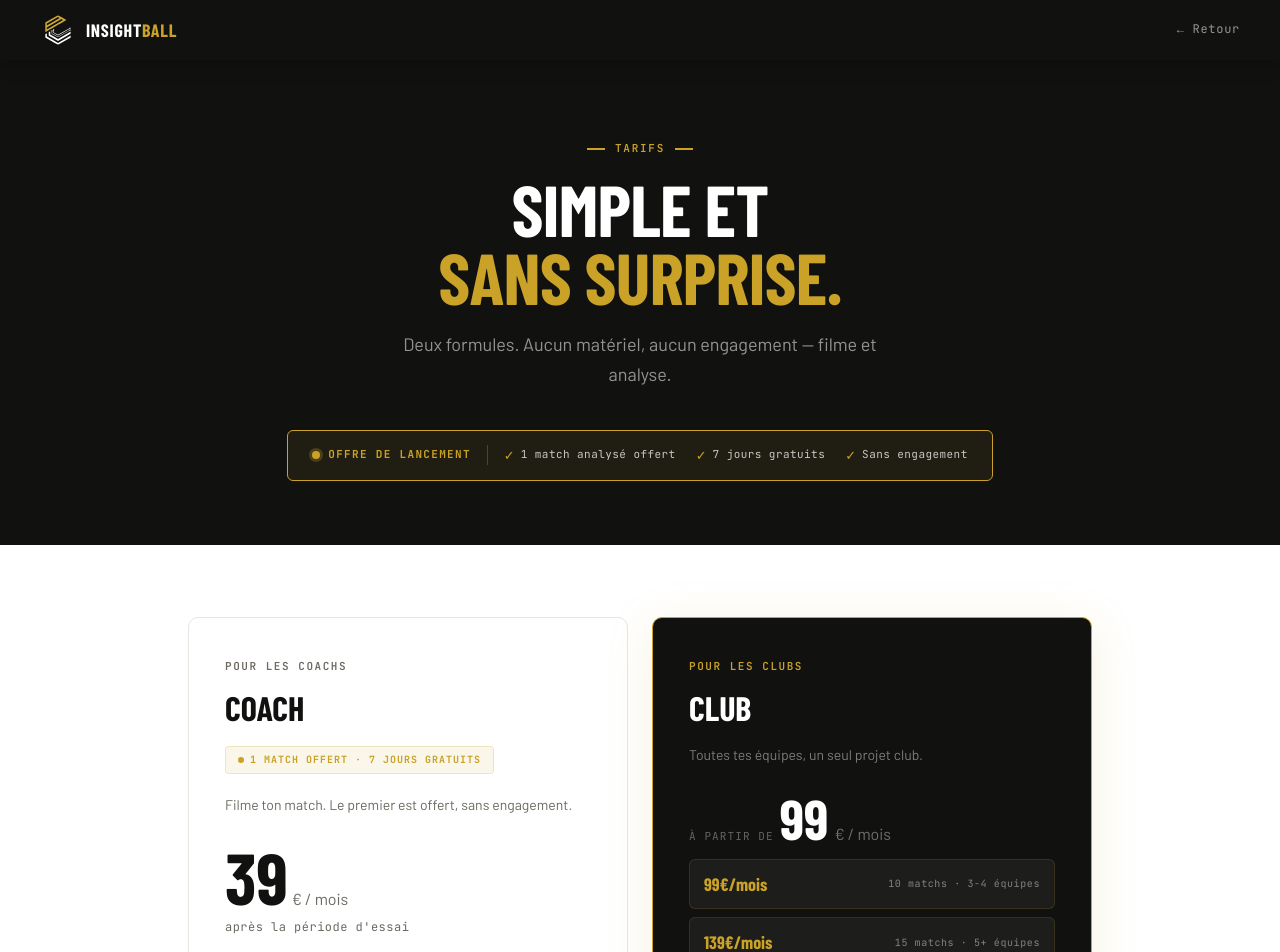
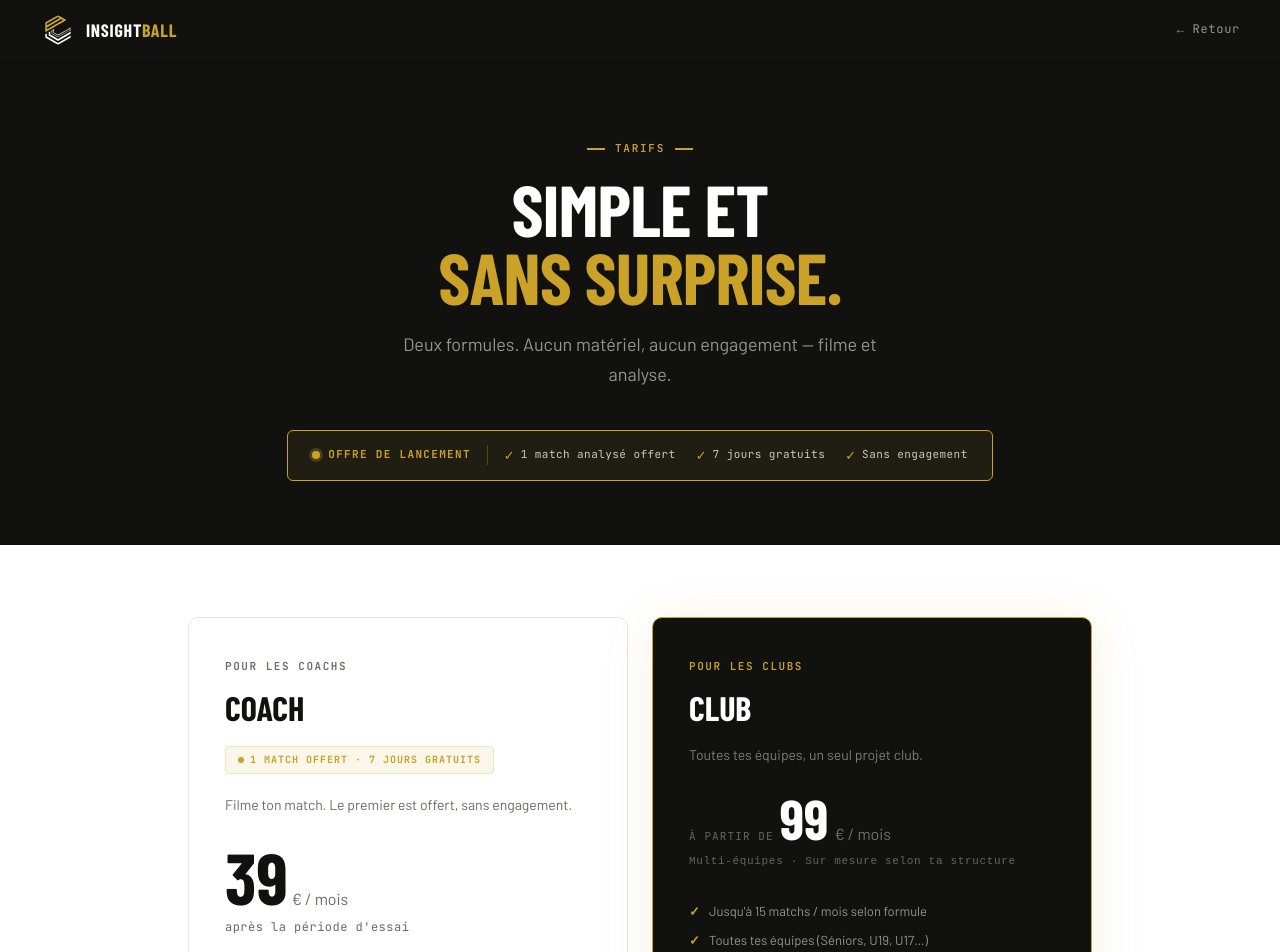
Before and after one commit to Insightball/frontend, a React (Vite) app: page /tarifs in a window 1280 px wide. Shown: the top 952 px of the page. Built offline with nearby package versions, Linux system fonts and the light colour scheme; no server answers; a web font is replaced by a local one.

Commit message:
fix: tarifs club vague - suppression sous-blocs prix

```diff
--- a/src/pages/Tarifs.jsx
+++ b/src/pages/Tarifs.jsx
@@ -177,13 +177,8 @@ export default function Tarifs() {
                 <span style={{ fontFamily: G.display, fontSize: 56, fontWeight: 800, lineHeight: 1, color: G.white }}>99</span>
                 <span style={{ fontSize: 16, color: 'rgba(255,255,255,0.40)' }}>€ / mois</span>
               </div>
-              <div style={{ display: 'flex', flexDirection: 'column', gap: 8, marginTop: 12 }}>
-                {[['99€/mois','10 matchs','3-4 équipes'],['139€/mois','15 matchs','5+ équipes']].map(([prix, matchs, eq]) => (
-                  <div key={prix} style={{ display: 'flex', alignItems: 'center', justifyContent: 'space-between', padding: '10px 14px', background: 'rgba(255,255,255,0.05)', border: '1px solid rgba(201,162,39,0.15)', borderRadius: 6 }}>
-                    <span style={{ fontFamily: G.display, fontSize: 18, fontWeight: 800, color: G.gold }}>{prix}</span>
-                    <span style={{ fontFamily: G.mono, fontSize: 10, color: 'rgba(255,255,255,0.45)', letterSpacing: '.06em' }}>{matchs} · {eq}</span>
-                  </div>
-                ))}
+              <div style={{ fontFamily: 'monospace', fontSize: 11, color: 'rgba(255,255,255,0.35)', letterSpacing: '.06em', marginTop: 6 }}>
+                Multi-équipes · Sur mesure selon ta structure
               </div>
             </div>
             <ul style={{ listStyle: 'none', padding: 0, display: 'flex', flexDirection: 'column', gap: 9, marginBottom: 36 }}>
```
